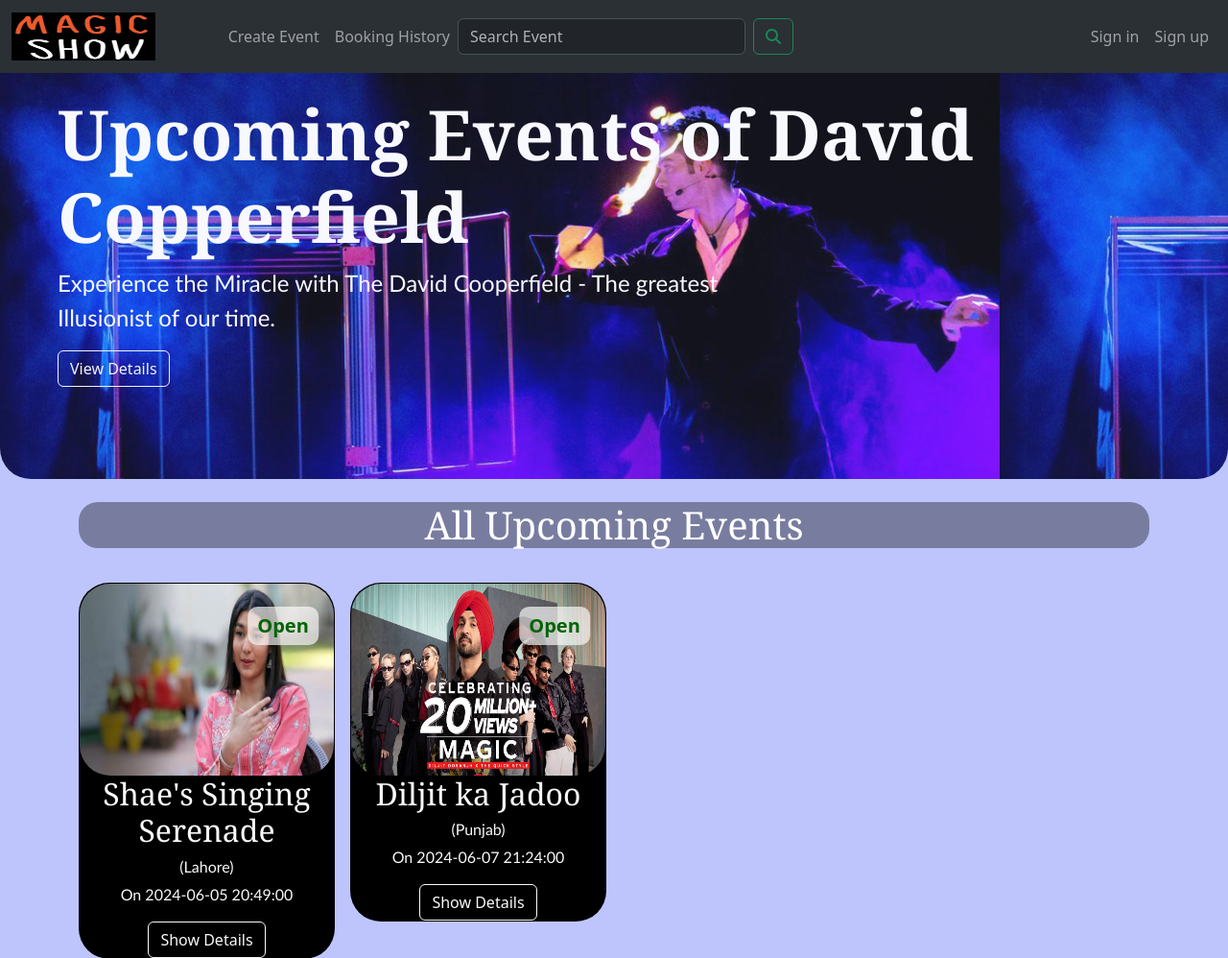
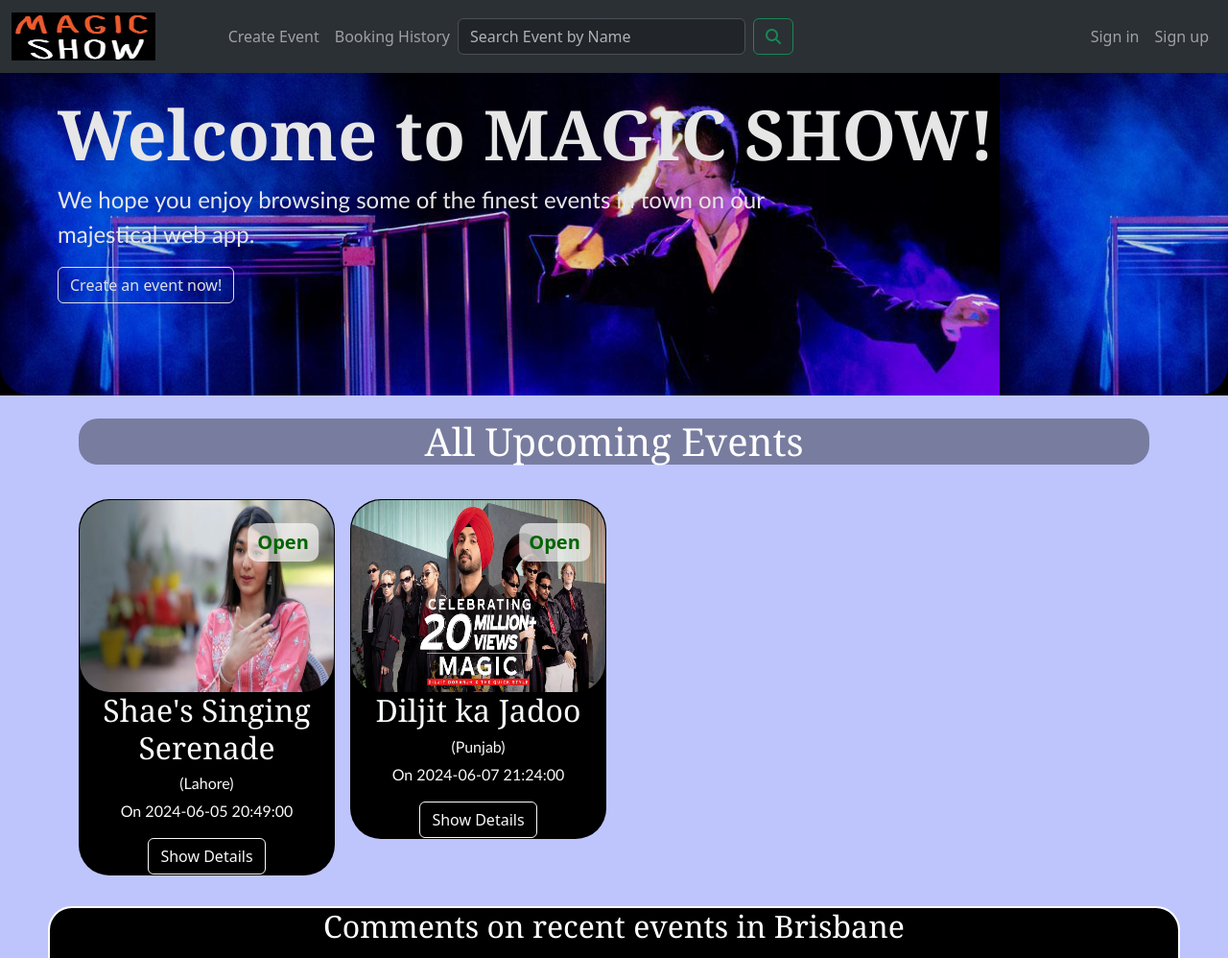
Before and after one commit to mehakchahal123/a3_group22, a Flask app: page / in a window 1280 px wide. Shown: the top 998 px of the page at 96% size. Run offline with Flask 3, Linux system fonts and the light colour scheme; some libraries are stand-ins or nearby versions.

Commit message:
search event by name in navbar working

```diff
--- a/a3_starter_code/a3_starter_code-main/projectfile/website/static/style.css
+++ b/a3_starter_code/a3_starter_code-main/projectfile/website/static/style.css
@@ -12,6 +12,7 @@
 }
 
 .jombotron{
+  background-color: black;
   color:white;
 }
 
--- a/a3_starter_code/a3_starter_code-main/projectfile/website/templates/base.html
+++ b/a3_starter_code/a3_starter_code-main/projectfile/website/templates/base.html
@@ -40,9 +40,9 @@
                 </ul>
               </div>
 
-              <form class="d-flex" role="search">
+              <form class="d-flex" role="search" action="{{url_for('main.search')}}">
 
-                <input class="form-control me-2" style="width:50%;" type="search" placeholder="Search Event" aria-label="Search">
+                <input class="form-control me-2" style="width:50%;" type="search" name="search" id="SearchForm" placeholder="Search Event by Name" aria-label="Search">
                 <button class="btn btn-outline-success" type="submit"><i class="fa-solid fa-magnifying-glass"></i></button>
 
               </form>
--- a/a3_starter_code/a3_starter_code-main/projectfile/website/templates/index.html
+++ b/a3_starter_code/a3_starter_code-main/projectfile/website/templates/index.html
@@ -7,14 +7,14 @@
 
 
   <main><!--creating the basic image and text formation for the home page-->
-      <!--somehing different that is jombotron-->
+      <!--something different that is jombotron-->
     <div class="jombotron">
       <div id="background-image" class="p-5 mb-4 bg-body-tertiary rounded-5" style="background-image:url('../static/img/ph2.png');">
         <div class="container-fluid py-5">
-          <h1 class="display-2 fw-bold">Upcoming Events of <b>David Copperfield</b></h1>
-          <p class="col-md-8 fs-4">Experience the Miracle with The David Cooperfield - The greatest Illusionist of our time.</p>
-          <a href="#">
-          <button class="btn btn-outline-light" type="button">View Details</button>
+          <h1 class="display-2 fw-bold">Welcome to <b>MAGIC SHOW!</b></h1>
+          <p class="col-md-8 fs-4">We hope you enjoy browsing some of the finest events in town on our majestical web app.</p>
+          <a href="{{url_for('event.create')}}">
+          <button class="btn btn-outline-light" type="button">Create an event now!</button>
           </a>
         </div>
       </div>
@@ -28,6 +28,7 @@
       <div class="container text-center">
         <h1 id="headfor1"> All Upcoming Events</h1>
         <div id="rowcard" class="row g-3">
+          {% if events %}
             {% for event in events %}
             <div class="col-md-6 col-lg-4 col-xl-3">
               <div class="card bg-black rounded-5 ">
@@ -46,6 +47,9 @@
               </div>
             </div>
             {% endfor %}
+          {% else %}
+            <h2>No matching events found.</h2>
+          {% endif %}
           </div>
         </div>
       </div>
--- a/a3_starter_code/a3_starter_code-main/projectfile/website/views.py
+++ b/a3_starter_code/a3_starter_code-main/projectfile/website/views.py
@@ -17,7 +17,7 @@
         events = db.session.scalars(db.select(Event).where(Event.eventName.like(query)))
         return render_template('index.html', events=events)
     else:
-        return redirect(url_for('main.index'))
+        return render_template('index.html', events=events)
 
 @mainbp.route('/history')
 @login_required
```
Lines whose indentation alone changed are shown as unchanged.
